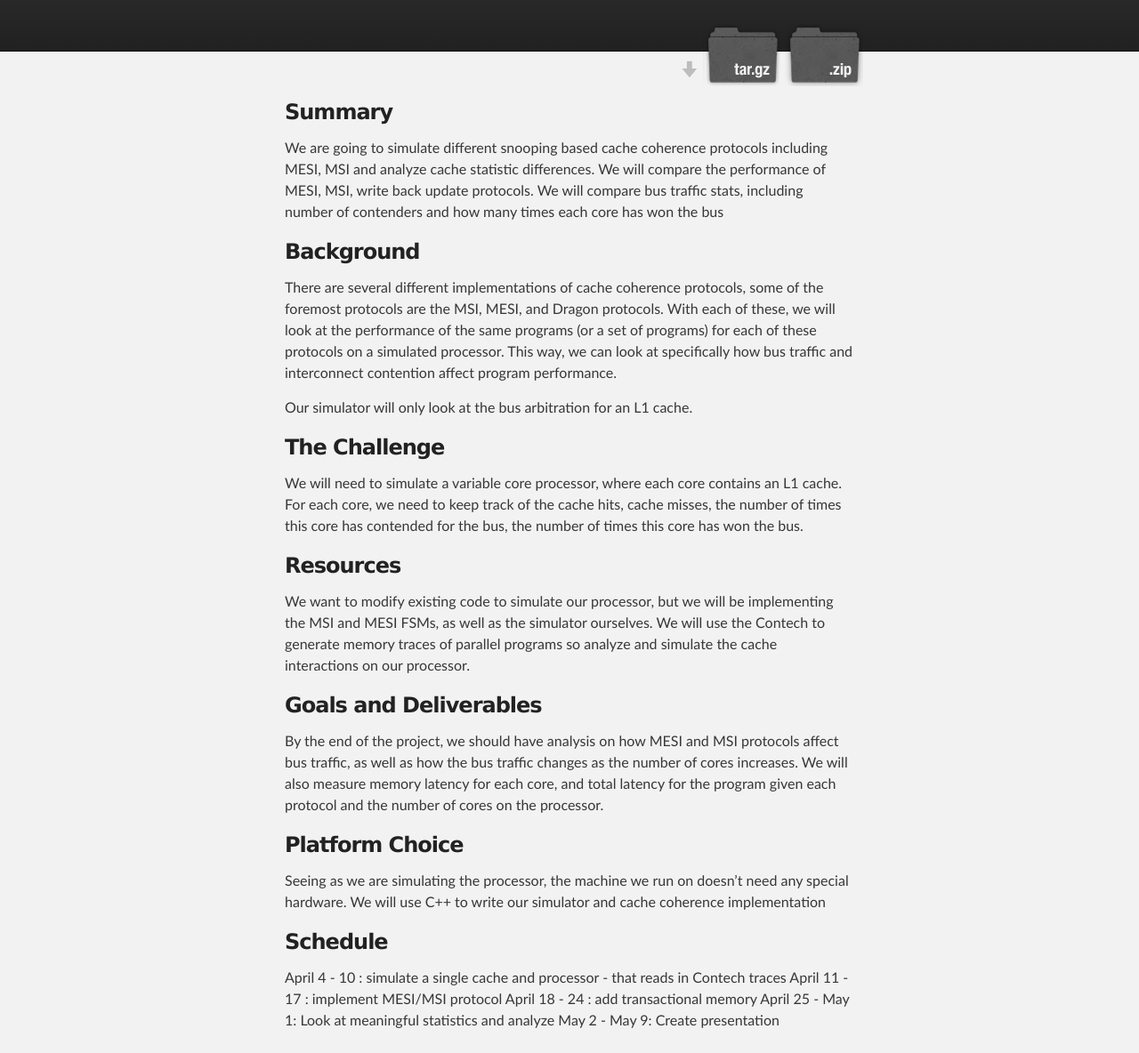
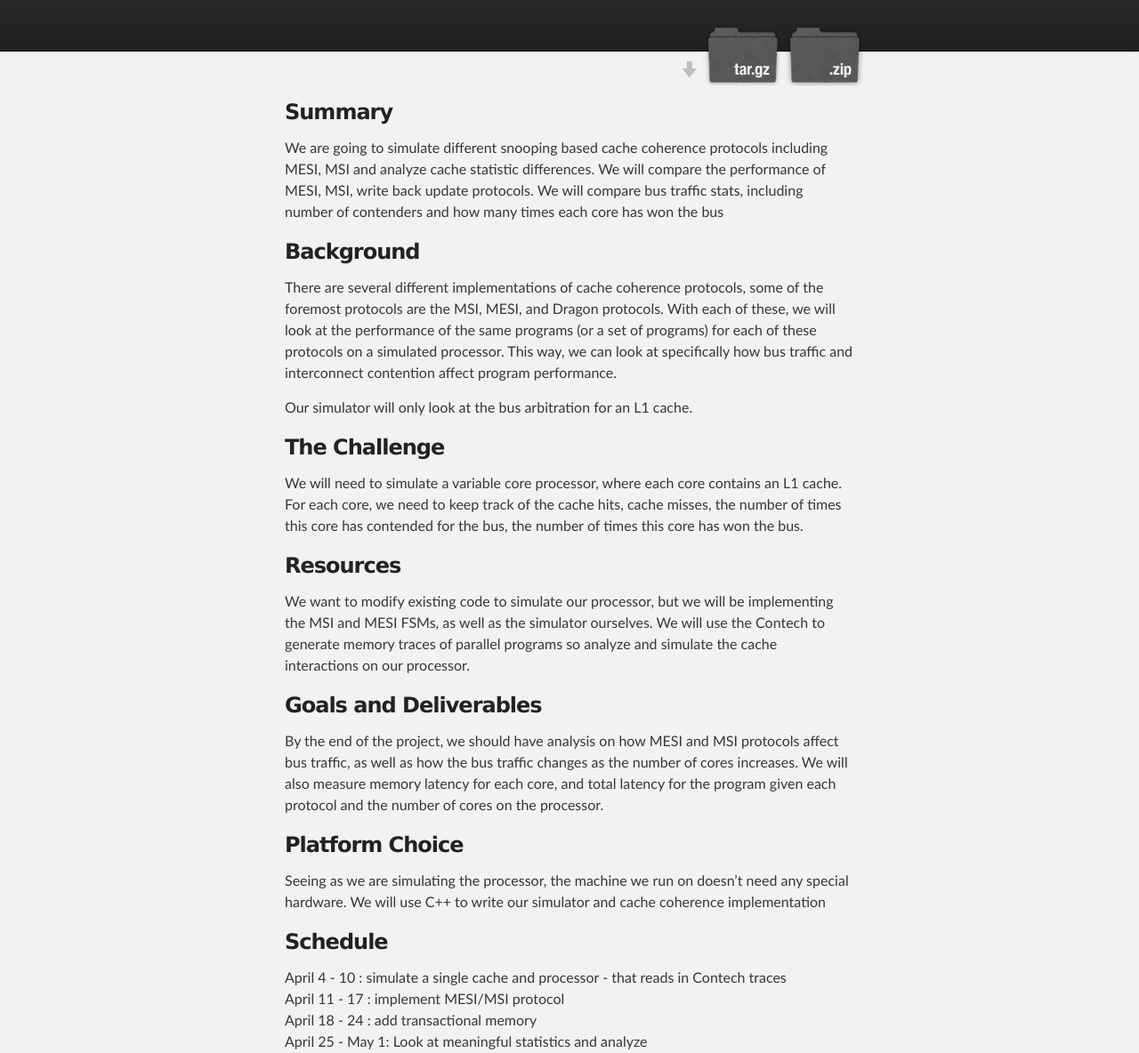
Before and after one commit to ryanovsky/cachesnooping, a plain HTML site: page index.html in a window 1280 px wide. Shown: the part 116-1300 px from the top of the page at 89% size. Drawn offline with Linux system fonts and the light colour scheme.

```diff
--- a/index.html
+++ b/index.html
@@ -68,10 +68,10 @@ We will compare bus traffic stats, including number of contenders and how many t
 <h3>
 <a id="schedule" class="anchor" href="#schedule" aria-hidden="true"><span aria-hidden="true" class="octicon octicon-link"></span></a>Schedule</h3>
 
-<p>April 4 - 10 : simulate a single cache and processor - that reads in Contech traces
-April 11 - 17 : implement MESI/MSI protocol
-April 18 - 24 : add transactional memory
-April 25 - May 1: Look at meaningful statistics and analyze
+<p>April 4 - 10 : simulate a single cache and processor - that reads in Contech traces<br>
+April 11 - 17 : implement MESI/MSI protocol<br>
+April 18 - 24 : add transactional memory<br>
+April 25 - May 1: Look at meaningful statistics and analyze<br>
 May 2 - May 9: Create presentation</p>
       </section>
     </div>
```
Also changed, not shown: params.json (+1 -1 lines).
